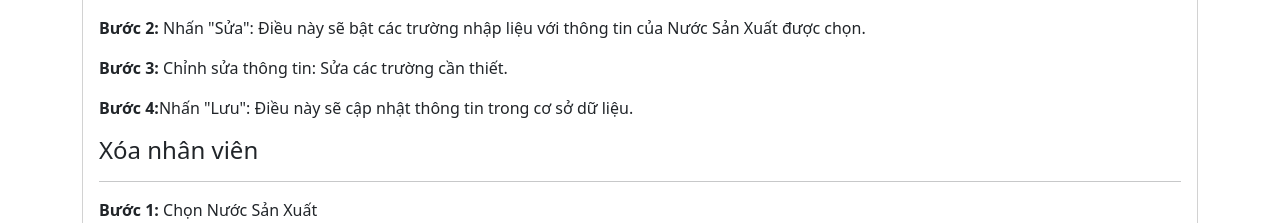
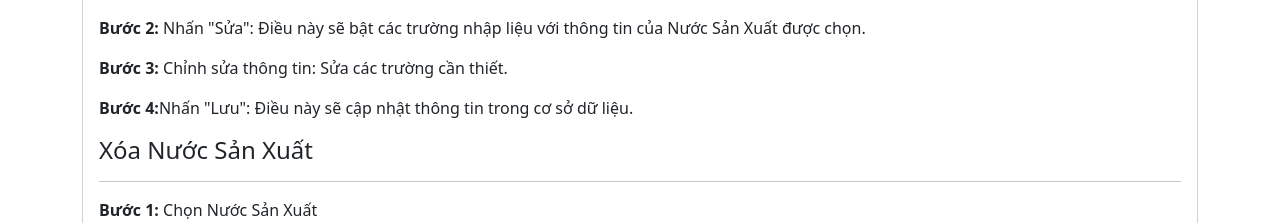
Before and after one commit to anh121103/ShopPhuKien, a plain HTML site: page hangsanxuat.html in a window 1280 px wide. Shown: the part 1420-1643 px from the top of the page. Drawn offline with nearby package versions, Linux system fonts and the light colour scheme.

Commit message:
Update hangsanxuat.html

```diff
--- a/hangsanxuat.html
+++ b/hangsanxuat.html
@@ -53,7 +53,7 @@
 					được chọn.
 				<p><strong>Bước 3:</strong> Chỉnh sửa thông tin: Sửa các trường cần thiết.
 				<p><strong>Bước 4:</strong>Nhấn "Lưu": Điều này sẽ cập nhật thông tin trong cơ sở dữ liệu.
-				<h4 class="mt-3"><a name="xoa">Xóa nhân viên</a></h4>
+				<h4 class="mt-3"><a name="xoa">Xóa Nước Sản Xuất</a></h4>
 				<hr />
 				<p><strong>Bước 1:</strong> Chọn Nước Sản Xuất
 				<p><strong>Bước 2:</strong> Nhấn "Xóa": Điều này sẽ hiển thị một hộp thoại xác nhận.
```
